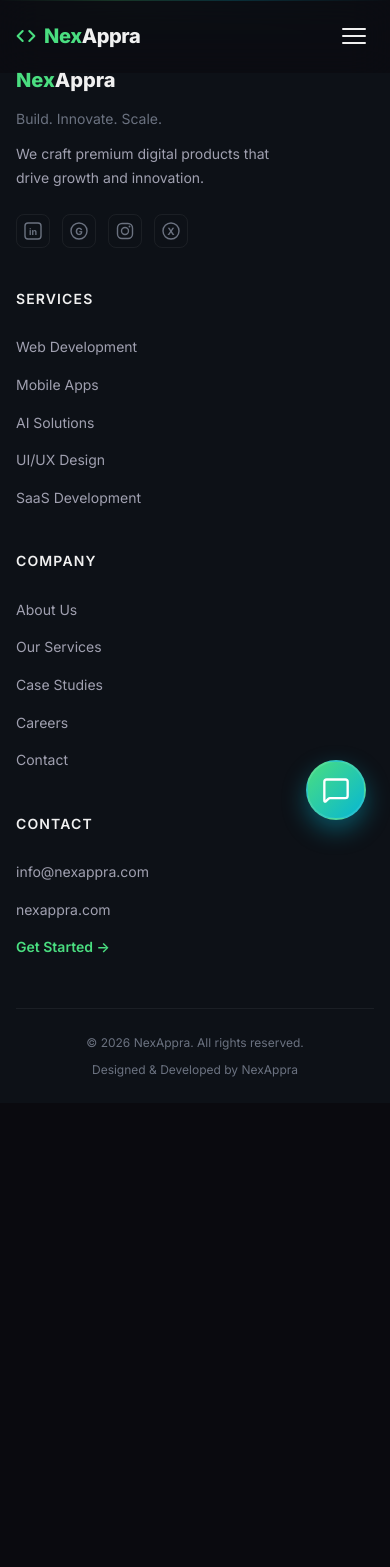
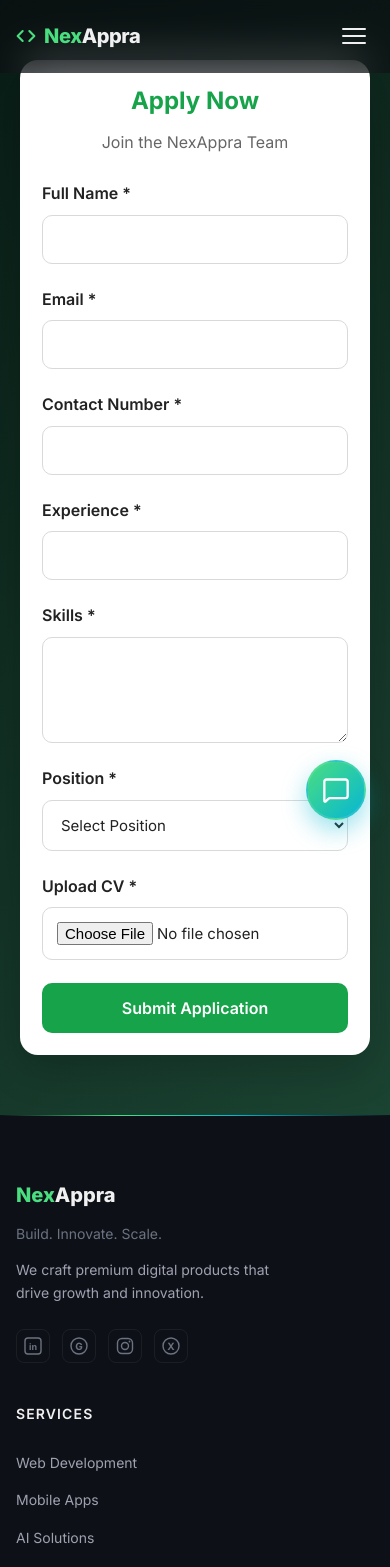
Before and after one commit to Nexappra/Nexappra_new.com, a React (Vite) app in the folder Nexappra/: page /apply in a window 390 px wide. Shown: the top 1567 px of the page. Before the commit the page ends 1103 px from the top, so only its background shows below. Built offline with nearby package versions, Linux system fonts and the light colour scheme.

Commit message:
form added

```diff
--- a/Nexappra/src/App.jsx
+++ b/Nexappra/src/App.jsx
@@ -2,6 +2,7 @@ import { BrowserRouter as Router, Routes, Route } from 'react-router-dom';
 import Navbar from './components/Navbar';
 import Footer from './components/Footer';
 import CustomCursor from './components/CustomCursor';
+import ApplicationForm from "./components/Applicationform";
 
 // Pages
 import Home from './pages/Home';
@@ -25,6 +26,7 @@ function App() {
           <Route path="/services" element={<ServicesPage />} />
           <Route path="/careers" element={<Careers />} />
           <Route path="/contact" element={<ContactPage />} />
+          <Route path="/apply" element={<ApplicationForm />} />
         </Routes>
       </main>
       <Chatbot />
--- /dev/null
+++ b/Nexappra/src/components/Applicationform.jsx
@@ -0,0 +1,170 @@
+import { useState } from "react";
+import styles from "./Applicationform.module.css";
+
+export default function ApplicationForm() {
+  const [formData, setFormData] = useState({
+    fullName: "",
+    email: "",
+    contact: "",
+    experience: "",
+    skills: "",
+    position: "",
+    cv: null,
+  });
+
+  const [errors, setErrors] = useState({});
+
+  const handleChange = (e) => {
+    const { name, value, files } = e.target;
+
+    setFormData({
+      ...formData,
+      [name]: files ? files[0] : value,
+    });
+  };
+
+  const validate = () => {
+    let newErrors = {};
+
+    if (!formData.fullName.trim())
+      newErrors.fullName = "Full Name is required";
+
+    if (!formData.email.trim())
+      newErrors.email = "Email is required";
+
+    if (!formData.contact.trim())
+      newErrors.contact = "Contact Number is required";
+
+    if (!formData.experience.trim())
+      newErrors.experience = "Experience is required";
+
+    if (!formData.skills.trim())
+      newErrors.skills = "Skills are required";
+
+    if (!formData.position)
+      newErrors.position = "Select a position";
+
+    if (!formData.cv)
+      newErrors.cv = "Please upload your CV";
+
+    setErrors(newErrors);
+
+    return Object.keys(newErrors).length === 0;
+  };
+
+  const handleSubmit = (e) => {
+    e.preventDefault();
+
+    if (validate()) {
+      alert("Application Submitted Successfully!");
+      console.log(formData);
+    }
+  };
+
+  return (
+    <div className={styles.applicationPage}>
+      <div className={styles.applicationCard}>
+
+        <h2>Apply Now</h2>
+        <p>Join the NexAppra Team</p>
+
+        <form onSubmit={handleSubmit}>
+
+          <div className={styles.inputGroup}>
+            <label>Full Name *</label>
+            <input
+              type="text"
+              name="fullName"
+              onChange={handleChange}
+            />
+            <span className={styles.error}>{errors.fullName}</span>
+          </div>
+
+          <div className={styles.inputGroup}>
+            <label>Email *</label>
+            <input
+              type="email"
+              name="email"
+              onChange={handleChange}
+            />
+            <span className={styles.error}>{errors.email}</span>
+          </div>
+
+          <div className={styles.inputGroup}>
+            <label>Contact Number *</label>
+            <input
+              type="tel"
+              name="contact"
+              onChange={handleChange}
+            />
+            <span className={styles.error}>{errors.contact}</span>
+          </div>
+
+          <div className={styles.inputGroup}>
+            <label>Experience *</label>
+            <input
+              type="text"
+              name="experience"
+              onChange={handleChange}
+            />
+            <span className={styles.error}>{errors.experience}</span>
+          </div>
+
+          <div className={styles.inputGroup}>
+            <label>Skills *</label>
+            <textarea
+              rows="4"
+              name="skills"
+              onChange={handleChange}
+            />
+            <span className={styles.error}>{errors.skills}</span>
+          </div>
+
+          <div className={styles.inputGroup}>
+            <label>Position *</label>
+
+            <select
+              name="position"
+              defaultValue=""
+              onChange={handleChange}
+            >
+              <option value="" disabled>
+                Select Position
+              </option>
+
+              <option>Frontend Developer</option>
+              <option>Backend Developer</option>
+              <option>UI/UX Designer</option>
+              <option>Graphic Designer</option>
+              <option>Intern</option>
+            </select>
+
+            <span className={styles.error}>{errors.position}</span>
+          </div>
+
+          <div className={styles.inputGroup}>
+            <label>Upload CV *</label>
+
+            <input
+              type="file"
+              accept=".pdf,.doc,.docx"
+              name="cv"
+              onChange={handleChange}
+            />
+
+            <span className={styles.error}>{errors.cv}</span>
+          </div>
+
+          <button
+            type="submit"
+            className={styles.submitBtn}
+          >
+            Submit Application
+          </button>
+
+        </form>
+
+      </div>
+    </div>
+  );
+}
--- /dev/null
+++ b/Nexappra/src/components/Applicationform.module.css
@@ -0,0 +1,123 @@
+.applicationPage{
+    min-height:100vh;
+    display:flex;
+    justify-content:center;
+    align-items:center;
+    padding:60px 20px;
+    background:linear-gradient(135deg,#081c15,#1b4332);
+}
+
+.applicationCard{
+    width:100%;
+    max-width:720px;
+    background:#fff;
+    border-radius:18px;
+    padding:35px;
+    box-shadow:0 15px 40px rgba(0,0,0,.18);
+}
+
+.applicationCard h2{
+    text-align:center;
+    color:#16a34a;
+    margin-bottom:10px;
+}
+
+.applicationCard p{
+    text-align:center;
+    color:#666;
+    margin-bottom:25px;
+}
+
+.inputGroup{
+    display:flex;
+    flex-direction:column;
+    margin-bottom:18px;
+}
+
+.inputGroup label{
+    margin-bottom:8px;
+    font-weight:600;
+}
+
+.inputGroup input,
+.inputGroup textarea,
+.inputGroup select{
+    width:100%;
+    padding:14px;
+    border:1px solid #ddd;
+    border-radius:10px;
+    outline:none;
+    font-size:15px;
+}
+
+.inputGroup input:focus,
+.inputGroup textarea:focus,
+.inputGroup select:focus{
+    border-color:#16a34a;
+}
+
+.inputGroup textarea{
+    resize:vertical;
+}
+
+.submitBtn{
+    width:100%;
+    padding:15px;
+    border:none;
+    border-radius:10px;
+    background:#16a34a;
+    color:white;
+    font-size:16px;
+    font-weight:bold;
+    cursor:pointer;
+}
+
+.submitBtn:hover{
+    background:#15803d;
+}
+
+.error{
+    color:red;
+    font-size:13px;
+    margin-top:5px;
+}
+
+@media(max-width:768px){
+
+.applicationCard{
+padding:22px;
+}
+
+}
+.applicationCard input,
+.applicationCard textarea,
+.applicationCard select {
+  font-family: inherit;
+  width: 100%;
+  padding: 14px;
+  border: 1px solid #d9d9d9 !important;
+  border-radius: 10px;
+  background: #ffffff !important;
+  color: #222222 !important;
+  outline: none;
+}
+
+.applicationCard button {
+  width: 100%;
+  padding: 15px;
+  border: none !important;
+  border-radius: 10px;
+  background: #16a34a !important;
+  color: #ffffff !important;
+  font-size: 16px;
+  font-weight: 600;
+}
+
+.applicationCard label {
+  color: #222 !important;
+}
+
+.applicationCard input::placeholder,
+.applicationCard textarea::placeholder {
+  color: #888;
+}
--- a/Nexappra/src/pages/Careers.jsx
+++ b/Nexappra/src/pages/Careers.jsx
@@ -1,6 +1,7 @@
 import React, { useEffect, useRef } from 'react';
 import { staggerReveal } from '../utils/animations';
 import './Pages.css';
+import { Link } from "react-router-dom";
 
 const JOBS = [
   {
@@ -70,7 +71,10 @@ export default function Careers() {
                   Skills: {job.skills}
                 </div>
               </div>
+              <Link to="/apply">
+
               <button className="btn btn-primary job-apply-btn">Apply Now</button>
+              </Link>
             </div>
           ))}
         </div>
```
